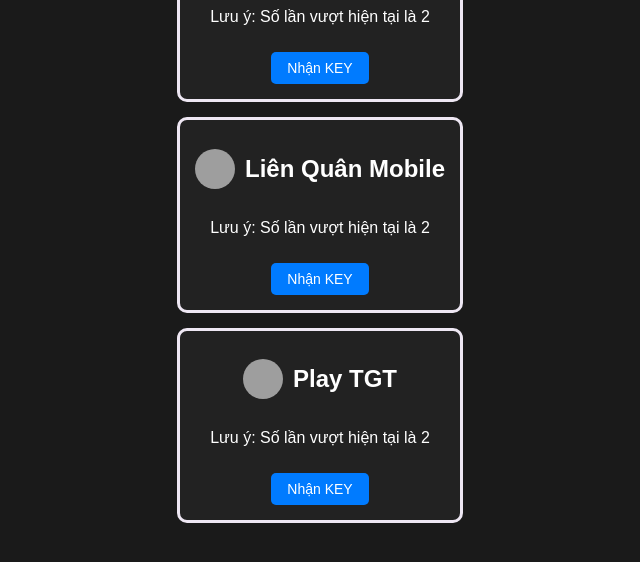
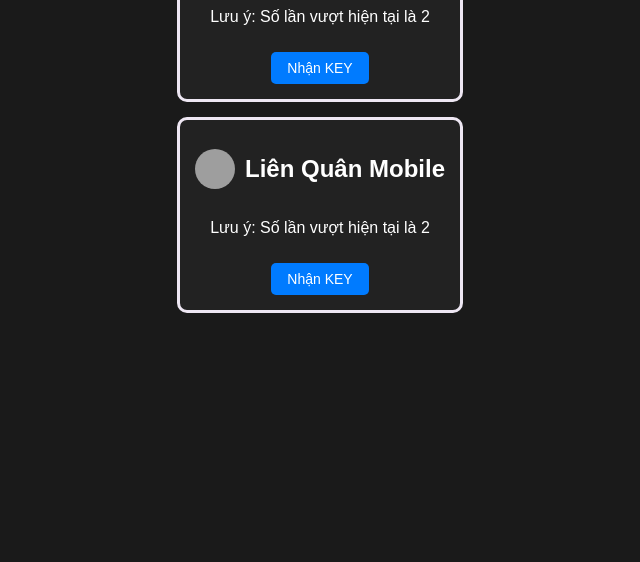
Before and after one commit to HQV2111/lucky-cheat-NKO-, a plain HTML site: page index.html in a window 1280 px wide. Shown: the part 174-736 px from the top of the page, without its empty margins (320-960 px from the left). Drawn offline with Linux system fonts and the light colour scheme; grey boxes are pictures that could not be loaded.

Commit message:
index.html

```diff
--- a/index.html
+++ b/index.html
@@ -84,22 +84,10 @@
             <button onclick="getKey('lienquan')">Nhận KEY</button>
         </div>
     </div>
-    <div class="game-box">
-        <div class="game-header">
-            <img src="https://encrypted-tbn0.gstatic.com/images?q=tbn:ANd9GcSa7b5jWf9gjNNtUKn02VJZZ9u8OHz00thdmA&s" alt="Play TGT">
-            <h2>Play TGT</h2>
-        </div>
-        <div class="game-info">
-            <p>Lưu ý: Số lần vượt hiện tại là 2</p>
-            <button onclick="getKey('playtgt')">Nhận KEY</button>
-        </div>
-    </div>
-
     <script>
         const keyLinks = {
             pubg: "https://example.com/pubg-key",
             lienquan: "https://example.com/lienquan-key",
-            playtgt: "https://example.com/playtgt-key"
         };
 
         function getKey(game) {
```
